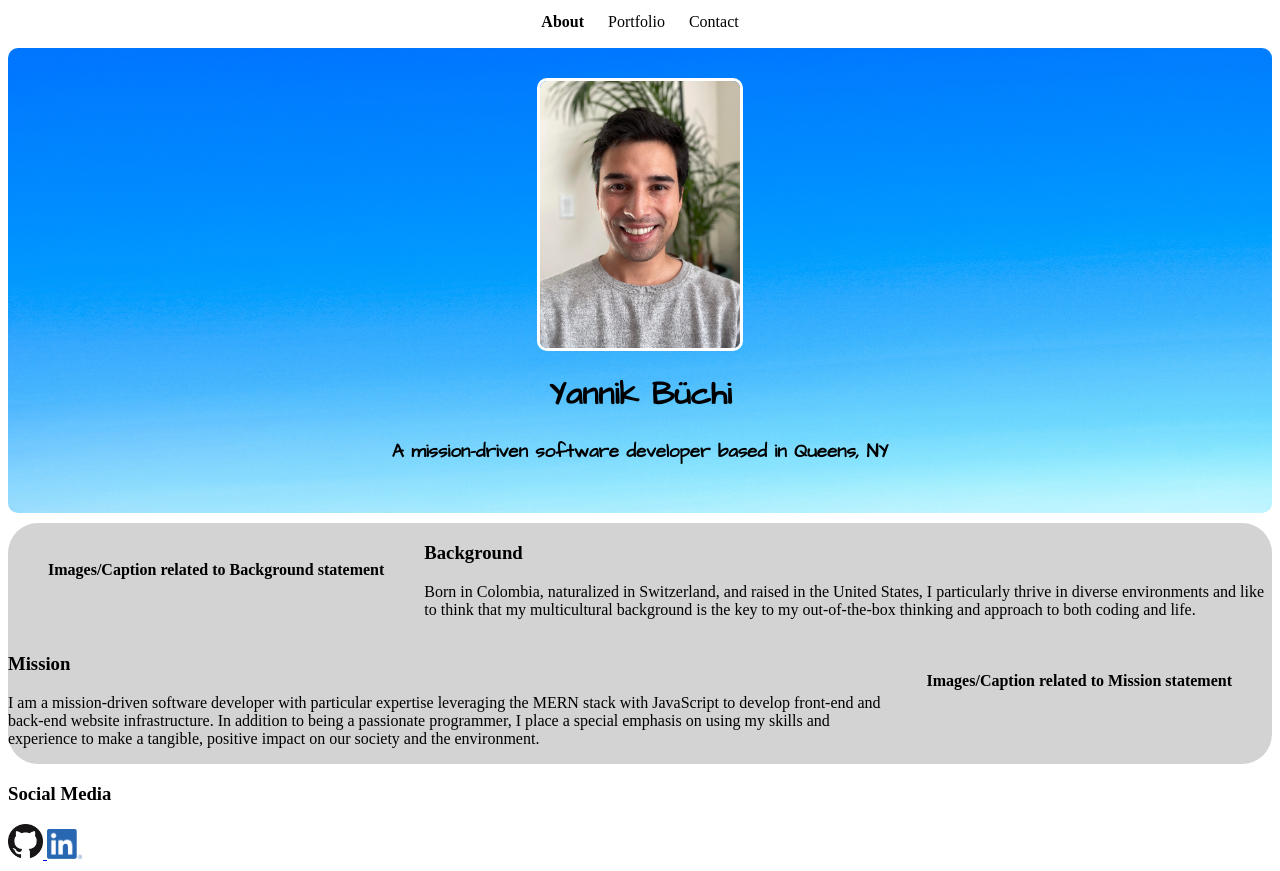
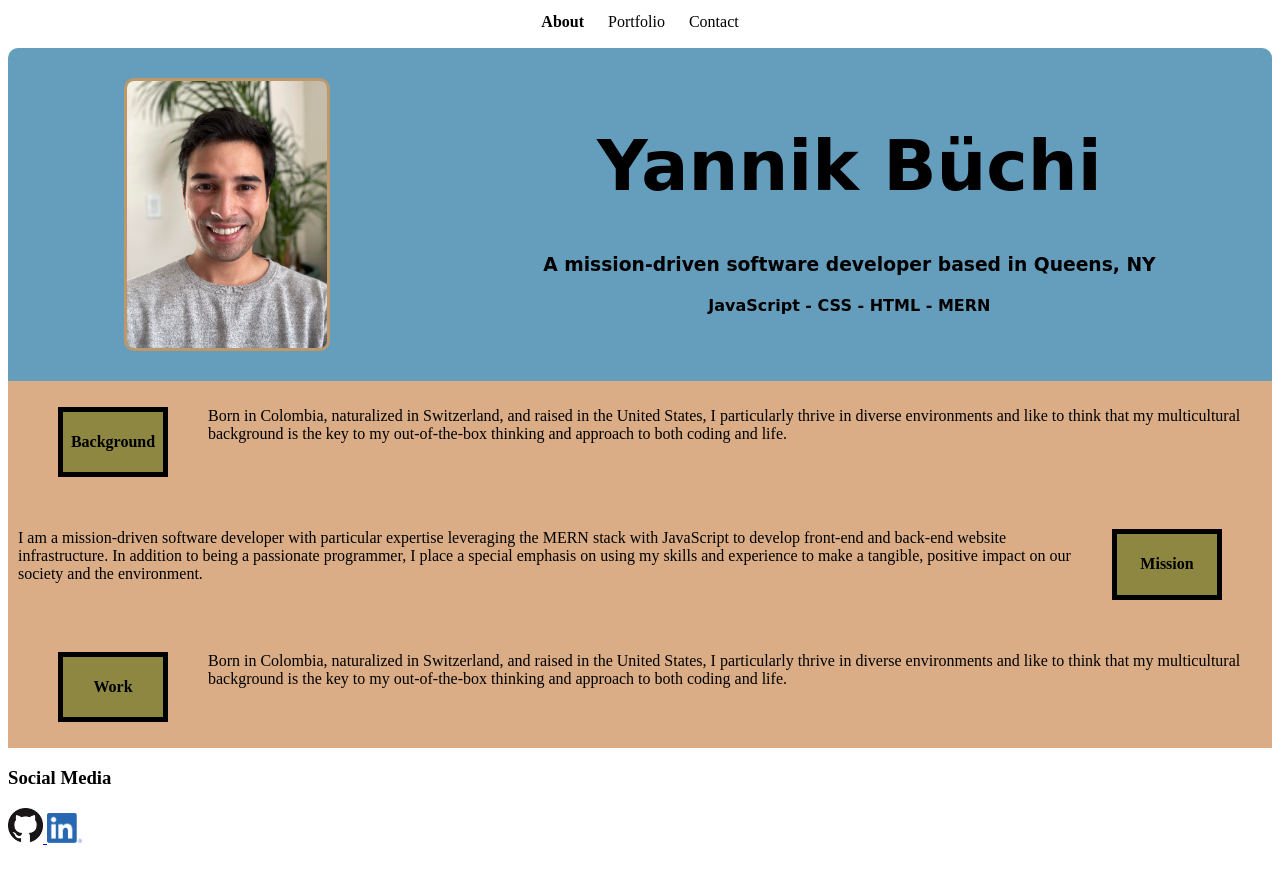
Before and after one commit to ybuchi/my-personal-website, a plain HTML site: page landing.html in a window 1280 px wide. Drawn offline with Linux system fonts and the light colour scheme; a web font is replaced by a local one.

Commit message:
Changed color theme. Started working on body of landing page

```diff
--- a/landing.html
+++ b/landing.html
@@ -18,23 +18,35 @@
     </nav>
 
     <!-- Header/Introduction -->
+    <div >
 
-    <header id="landing-header">
-      <img src="./images/Business_Casual_Profile.jpeg" alt="Yannik Büchi" title="That's me!" style="width: 200px" id="title-img">
-      <h1 class="landing-header-content" id="title-header">Yannik Büchi</h1>
-      <h3 class="landing-header-content">A mission-driven software developer based in Queens, NY<h3>
-    </header>
+        <header id="landing-header" class="grid-container">
+          <div class="first-col">
+            <img src="./images/Business_Casual_Profile.jpeg" alt="Yannik Büchi" title="That's me!" style="width: 200px" id="title-img">
+          </div>
+          <div class="second-col">
+            <h1 class="landing-header-content" id="title-header">Yannik Büchi</h1>
+            <h3 class="landing-header-content">A mission-driven software developer based in Queens, NY</h3>
+            <h4 class="landing-header-content">JavaScript - CSS - HTML - MERN</h4>
+          </div>
+          <div class="third-col">
+
+          </div>
+
+        </header>
+      </div>
+    </div>
 
 
     <main id="landing-main">
+
       <!-- Personal Background and Basic Life Outlook -->
       <section id="background">
         <div class="grid-container">
-          <figure class="first-col">
-            <h4>Images/Caption related to Background statement</h4>
+          <figure class="first-col theme-box">
+            <h4>Background</h4>
           </figure>
           <article class="second-col">
-            <h1>Background</h1>
             <p>Born in Colombia, naturalized in Switzerland, and raised in the United States, I particularly thrive in diverse environments and like to think that my multicultural background is the key to my out-of-the-box thinking and approach to both coding and life.</p>
           </article>
         </div>
@@ -44,13 +56,24 @@
       <section id="mission">
         <div class="grid-container">
           <article class="first-col">
-            <h1>Mission</h1>
             <p>I am a mission-driven software developer with particular expertise leveraging the MERN stack with JavaScript to develop front-end and back-end website infrastructure. In addition to being a passionate programmer, I place a special emphasis on using my skills and experience to make a tangible, positive impact on our society and the environment.</p>
           </article>
 
-          <figure class="second-col">
-            <h4>Images/Caption related to Mission statement</h4>
+          <figure class="second-col theme-box">
+            <h4>Mission</h4>
           </figure>
+        </div>
+      </section>
+
+      <!-- Work Experience-->
+      <section id="work">
+        <div class="grid-container">
+          <figure class="first-col theme-box">
+            <h4>Work</h4>
+          </figure>
+          <article class="second-col">
+            <p>Born in Colombia, naturalized in Switzerland, and raised in the United States, I particularly thrive in diverse environments and like to think that my multicultural background is the key to my out-of-the-box thinking and approach to both coding and life.</p>
+          </article>
         </div>
       </section>
     </main>
--- a/style.css
+++ b/style.css
@@ -24,30 +24,33 @@ a.nav.active {
 /* Landing Page Header Content */
 .landing-header-content {
     text-align: center;
-    font-family: "Architects Daughter", cursive;
+    font-family: "Cabin Sketch", cursive;
+    color: black;
 }
 
 #landing-header{
     padding: 30px 10px;
+    background-color: #659DBD;
     background-position: center;
-    background-size:contain;
-    background: url(./images/website_bg2.jpg);
-    background-position:center;
-    background-size: 100% 100%;
-    border-radius: 10px;
+    background-size: cover;
+    border-radius: 10px 10px 0px 0px;
 }
 
 #landing-main {
-    background: lightgray;
-    border-radius: 30px;
-    margin-top: 10px;
+    background-color:#DAAD86;
 }
 
 #title-img {
     display: block;
     margin: auto;
-    border: 3px white solid;
+    border: 3px #BC986A solid;
     border-radius: 10px;
+}
+#title-img:hover {
+    border: 3px #FBEEC1 solid;
+}
+#title-header {
+    font-size:70px;
 }
 
 /* Grid Container */
@@ -61,7 +64,23 @@ a.nav.active {
 .second-col {
     grid-column: 2;
 }
+
 /* Social Media Links */
 .social-media-link {
     width: 35px;
 }
+.theme-box {
+    border: 5px black solid;
+    width: 100px;
+    text-align: center;
+    background: #8D8741;
+}
+section div[class="grid-container"] {
+    padding: 10px;
+}
+/* Color Scheme */
+/* 8D8741
+659DBD
+DAAD86
+BC986A
+FBEEC1 */
```
Also changed, not shown: images/webite_bg4.jpg (added).
